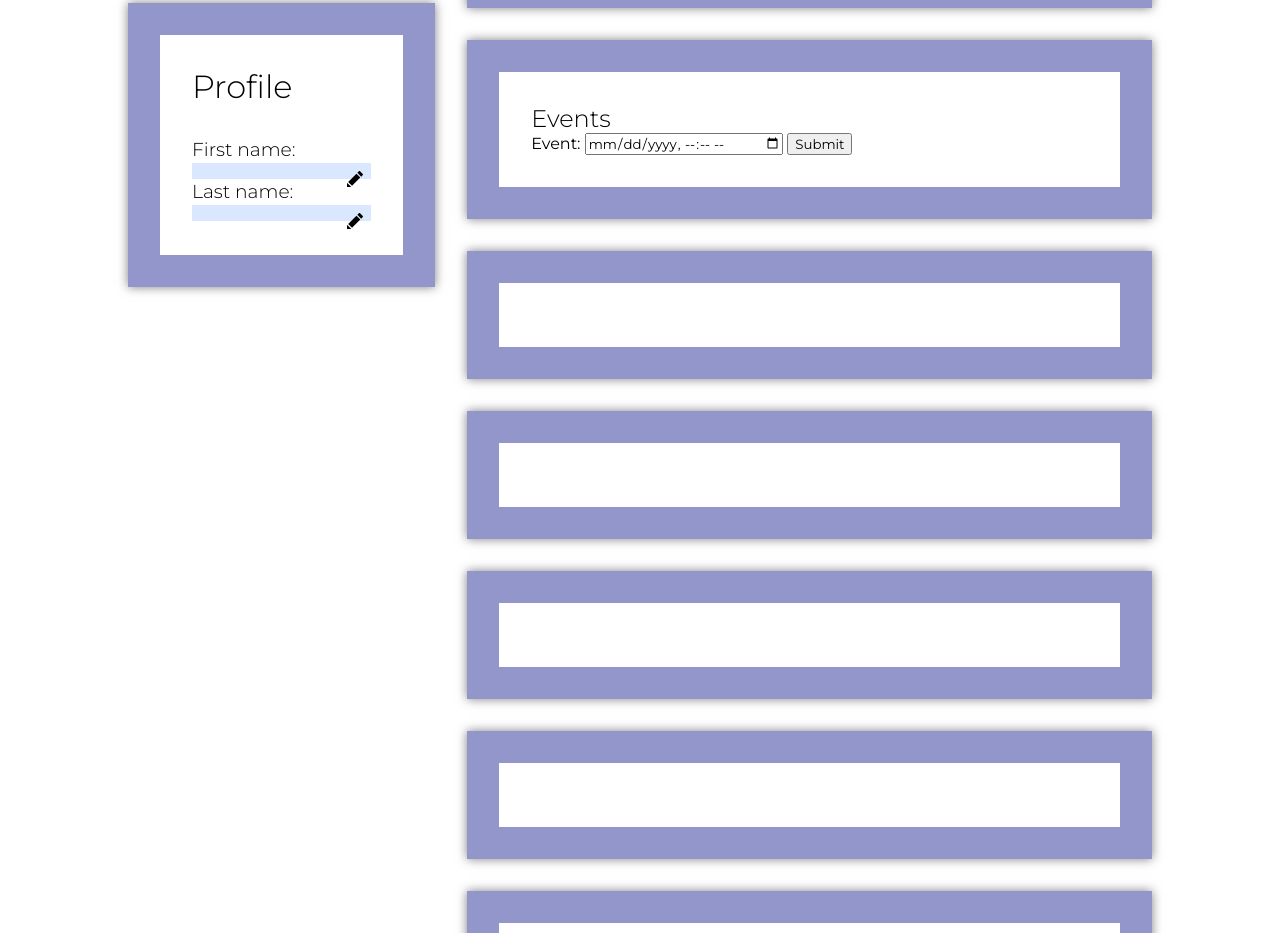
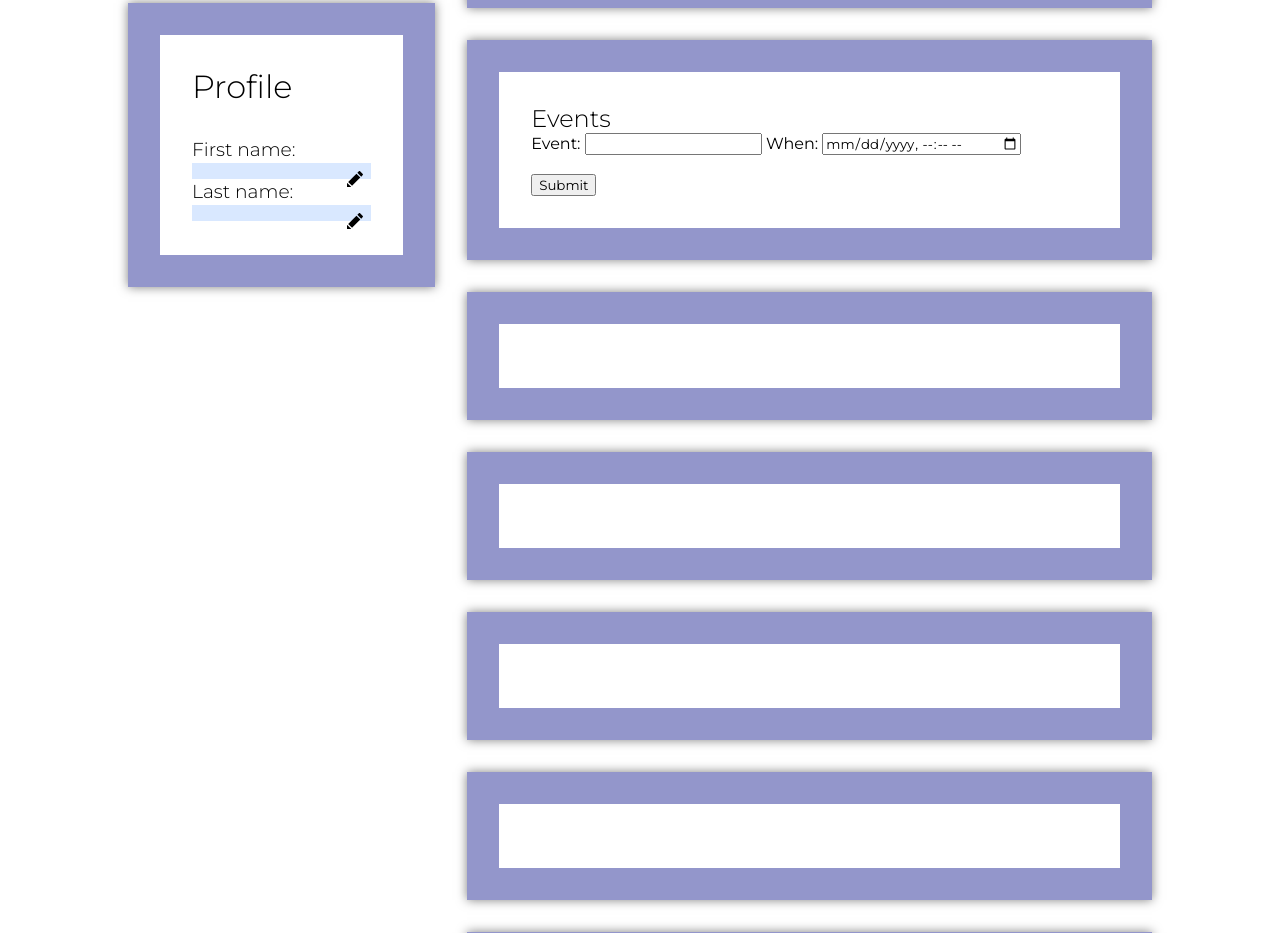
Before and after one commit to hwaill/CTDCapstoneWhiteboard, a plain HTML site: page websitePortalHenryUpdate/index.html in a window 1280 px wide. Shown: the part 1200-2133 px from the top of the page. Drawn offline with Linux system fonts and the light colour scheme.

Commit message:
updated Events page

```diff
--- a/websitePortalHenryUpdate/index.html
+++ b/websitePortalHenryUpdate/index.html
@@ -105,29 +105,15 @@
 <!-- -------------------------------Events-------------------------------------------------------------------------- -->
                 <div class="featureConfig" id="eventsPage">
                     <div class="featureConfigContent">
-                    <h2>Events</h2>
+                        <h2>Events</h2>
 
-                    <!-- <form action="">
-                        <label for="eventName">Event:</label>
-                        <input type="text" id="eventName" name="eventName"><br><br>
-                    </form>
-
-                    <form id="event-date-or-daily" value="">
-                        <input type="radio" id="event-date-Check" name="date" value="1" onchange="showDateBoxEvent()">
-                        <label for="event-date-Check">Date</label><br>
-
-                        <label id="eventDate-label" for="eventDate">Date:</label>
-                        <input type="text" id="eventDate" name="eventDate"><br><br>
-
-                        <input type="radio" id="daily-Check-Event" name="date" value="2" onchange="showDateBoxEvent()">
-                        <label for="daily-Check-Event">Daily</label><br>
-                    </form> -->
-
-                    <form action="/action_page.php">
-                        <label for="eventName">Event:</label>
-                        <input type="datetime-local" id="eventName" name="eventName">
-                        <input type="submit" value="Submit" onclick="getEventDateNameTime()">
-                    </form>
+                        <form id="Event-Info-Form" >
+                            <label for="eventName">Event:</label>
+                            <input type="text" id="eventName" name="eventName">
+                            <label for="eventDateTime">When:</label>
+                            <input type="datetime-local" id="eventDateTime" name="eventDateTime"><br><br>
+                            <input type="button" value="Submit" onclick="getEventDateNameTime()">
+                        </form>
 
                     </div>
                 </div>
--- a/websitePortalHenryUpdate/index.js
+++ b/websitePortalHenryUpdate/index.js
@@ -372,8 +372,19 @@ if (eventDate.style.display == "inline") {
 }
 console.log(eventName.value);
 }
+
 function getEventDateNameTime(){
-    alert(eventName.value);
+    var eForm = document.getElementById("Event-Info-Form");
+    var eName = eventName.value;
+    var eventDateTime = document.getElementById("eventDateTime").value;
+    var eventDate = eventDateTime.split("T")[0];
+    var eventTime = eventDateTime.split("T")[1];
+
+    console.log(eName);
+    console.log(eventDate);
+    console.log(eventTime);
+    eForm.reset();
+    return false;
 }
 
 
```
